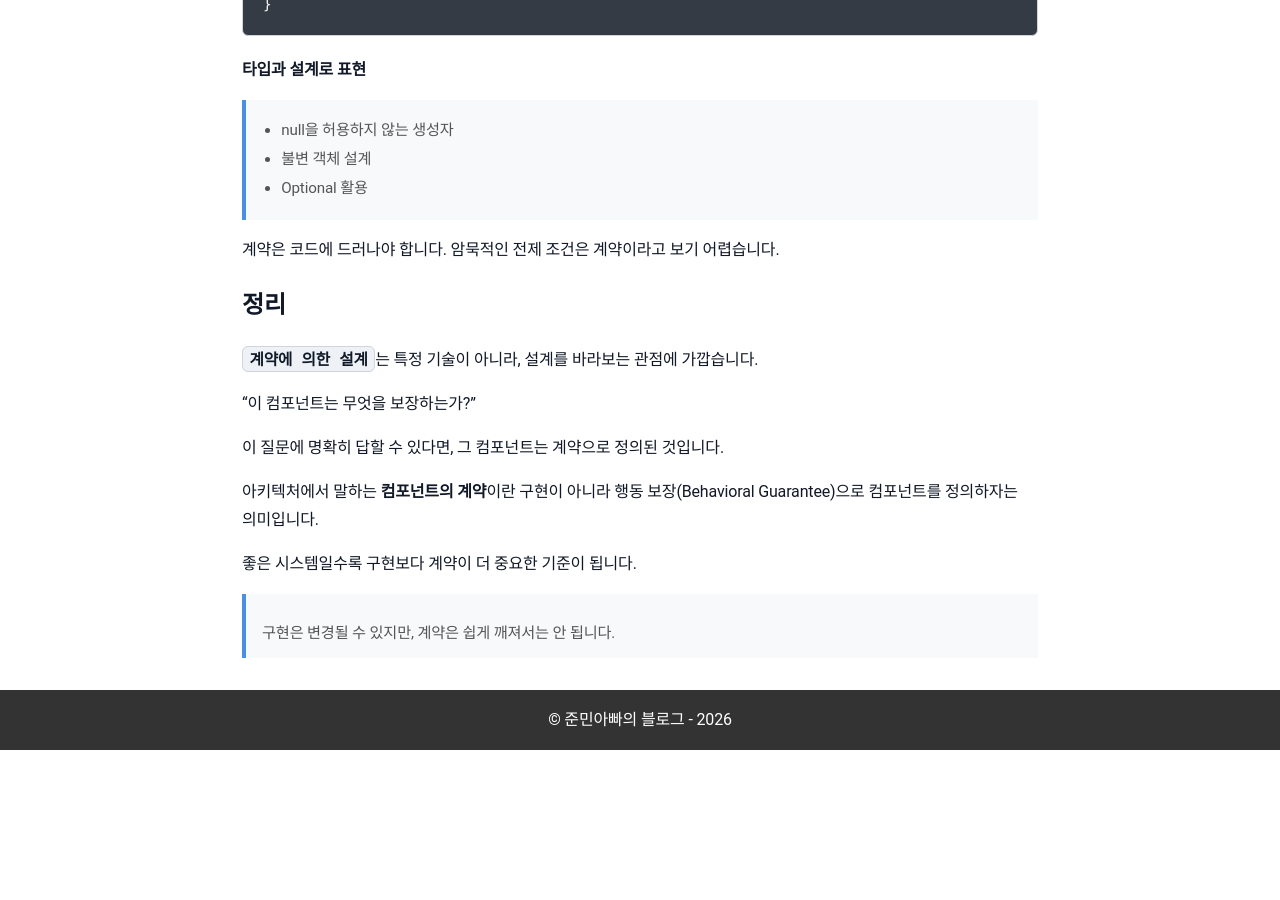
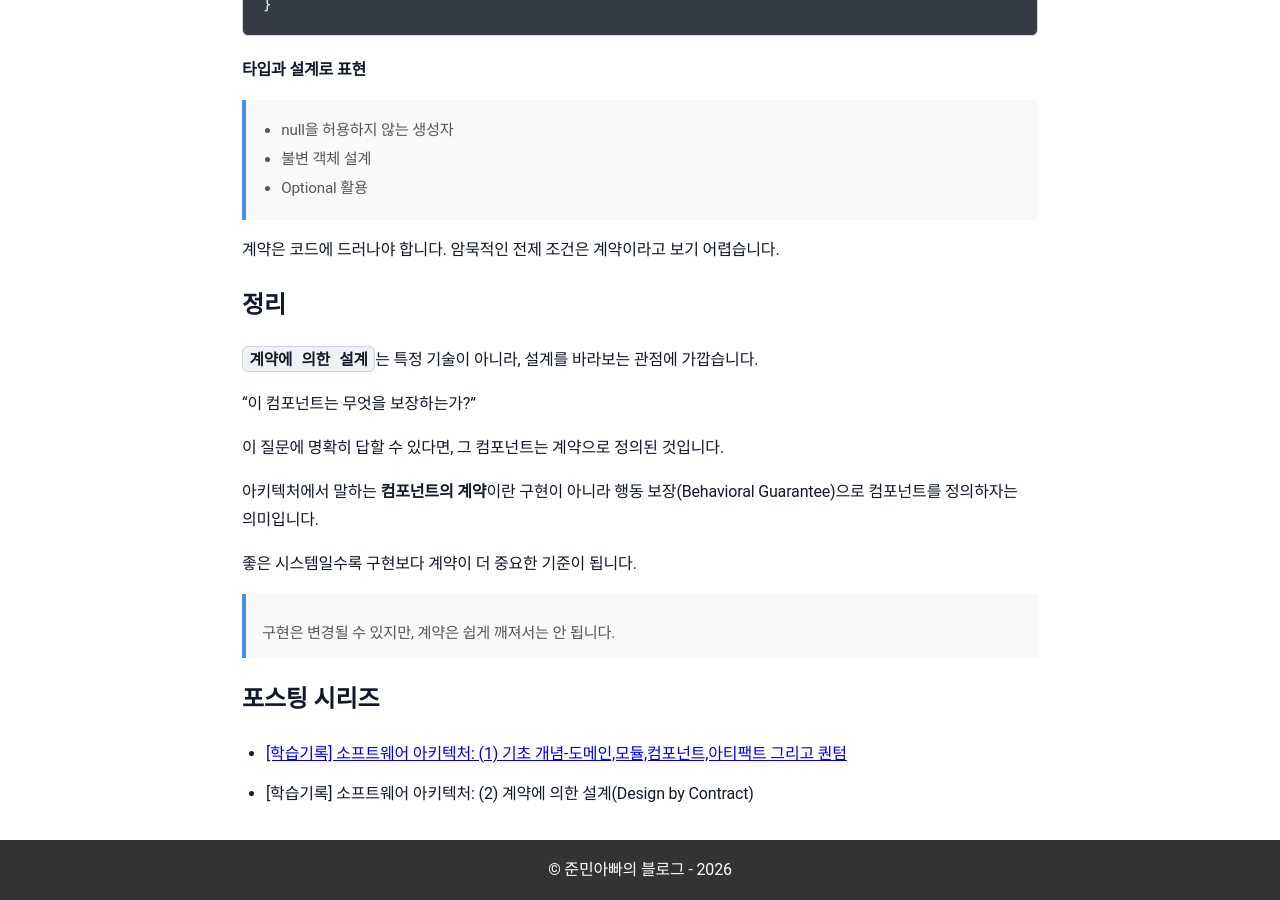
Before and after one commit to sanghoon-lee/sanghoon-lee.github.io, a Jekyll site: the page built from _posts/2026-02-25-DesignByContract.md, in a window 1280 px wide and 900 px high, scrolled down 3743 px. Built offline with Jekyll 4.4.1, drawn with Linux system fonts in a browser that asks for light colours; nearby versions of some CDN libraries; comment, search, counter and statistics services are not loaded; before the commit the page ends 4493 px from its top, so only the background shows below that.

Commit message:
Degign By Contract 포스팅 추가

```diff
--- a/_posts/2026-02-25-DesignByContract.md
+++ b/_posts/2026-02-25-DesignByContract.md
@@ -150,3 +150,8 @@ if (amount <= 0) {
 좋은 시스템일수록 구현보다 계약이 더 중요한 기준이 됩니다.
 
 > 구현은 변경될 수 있지만, 계약은 쉽게 깨져서는 안 됩니다.
+
+## 포스팅 시리즈
+
+* [[학습기록] 소프트웨어 아키텍처: (1) 기초 개념-도메인,모듈,컴포넌트,아티팩트 그리고 퀀텀](https://sanghoon-lee.github.io/2026/02/23/ArchitecureCoreConcept/)
+* [학습기록] 소프트웨어 아키텍처: (2) 계약에 의한 설계(Design by Contract)
```
Also changed, not shown: _posts/2026-02-23-ArchitecureCoreConcept.md (+5 -0 lines).
